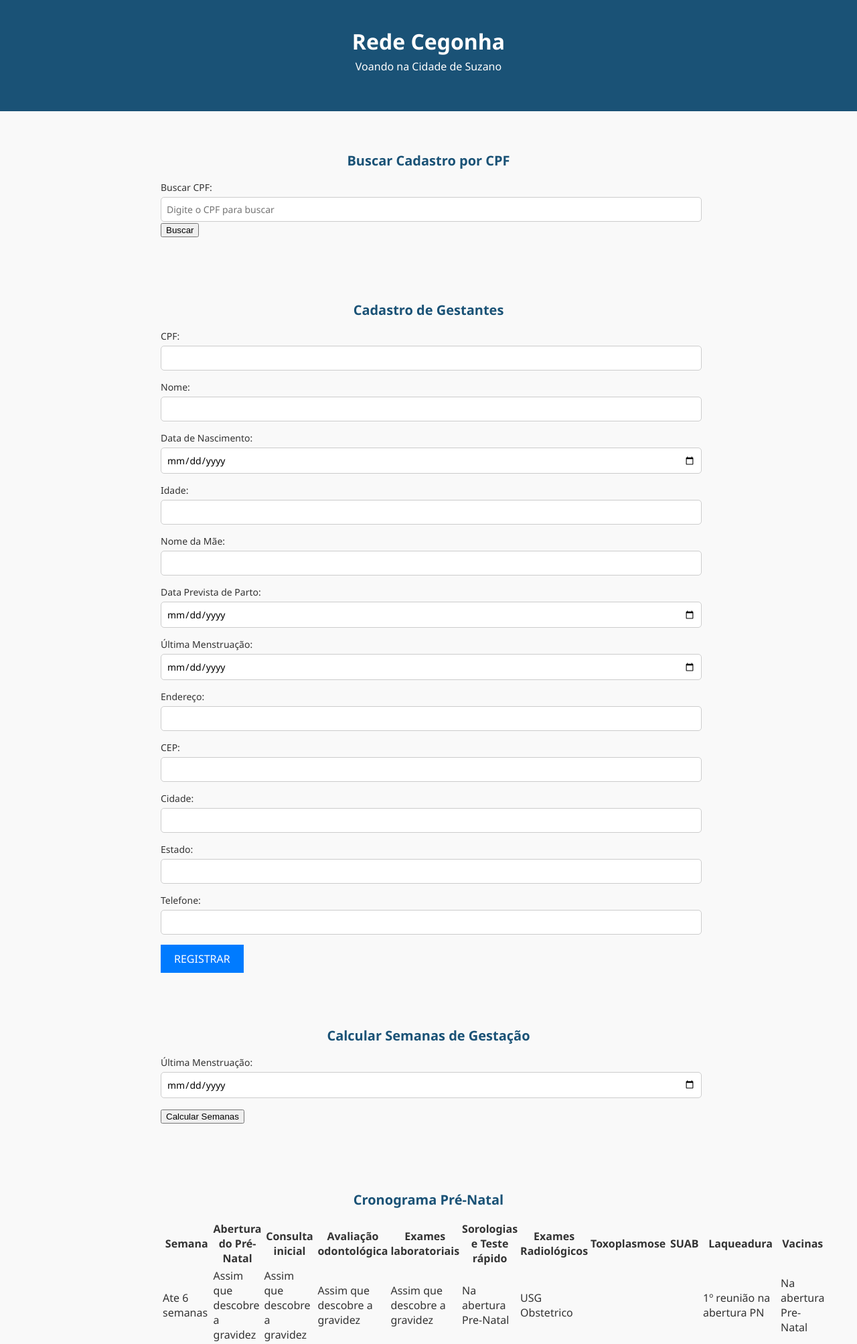
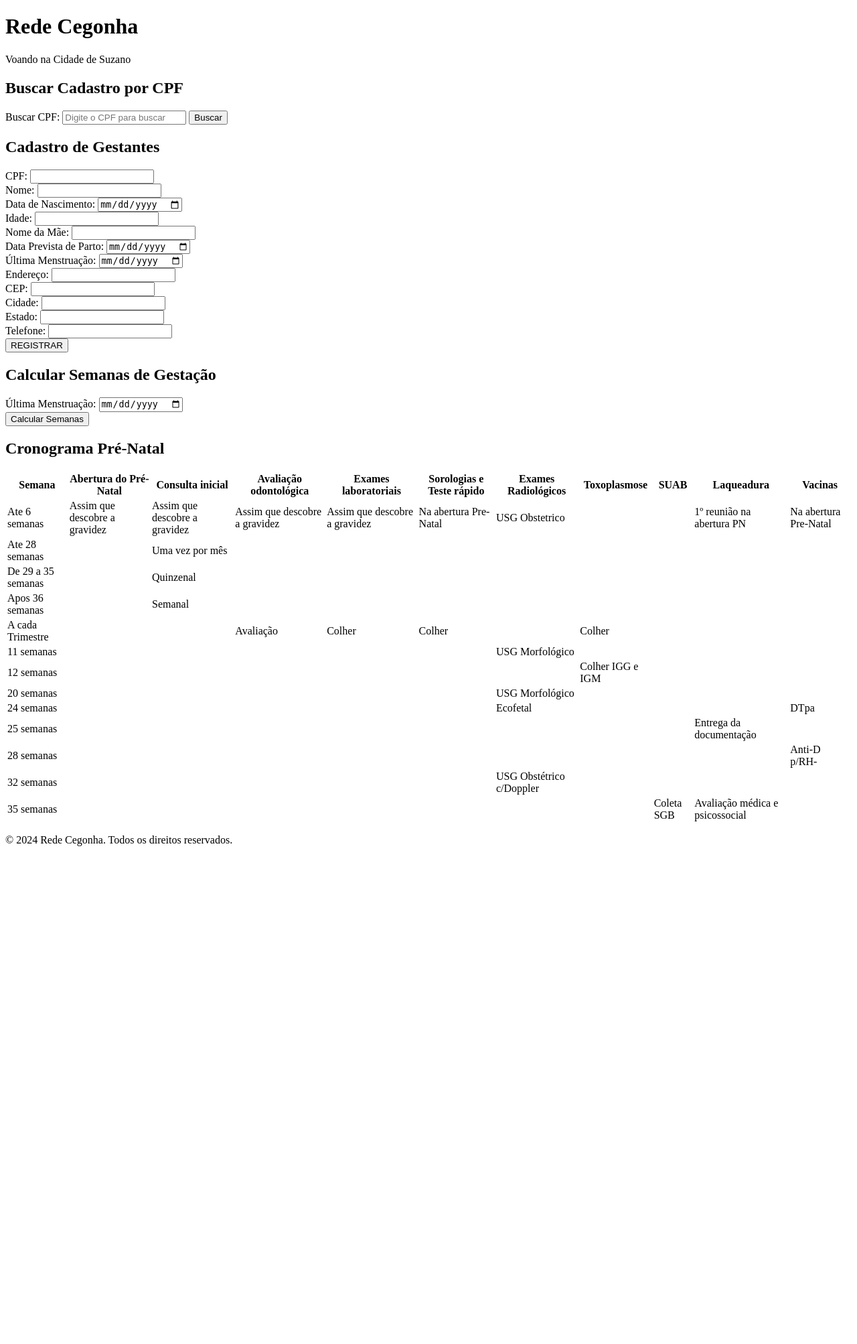
Before and after one commit to projetopi01/projeto-pi-02, a Flask app: page /cadastro_gestante in a window 1280 px wide. Shown: the top 2006 px of the page at 67% size. After the commit the page ends 1263 px from the top, so only its background shows below. Run offline with Flask 3, Linux system fonts and the light colour scheme.

Commit message:
cadastro_gestante.html

```diff
--- a/backend/templates/cadastro_gestante.html
+++ b/backend/templates/cadastro_gestante.html
@@ -4,91 +4,6 @@
     <meta charset="UTF-8">
     <meta name="viewport" content="width=device-width, initial-scale=1.0">
     <title>Cadastro de Gestantes - Rede Cegonha</title>
-    <style>
-        body {
-            font-family: 'Segoe UI', Tahoma, Geneva, Verdana, sans-serif;
-            background-color: #f9f9f9;
-            color: #333;
-            margin: 0;
-            padding: 0;
-        }
-
-        .container {
-            max-width: 800px;
-            margin: 0 auto;
-            padding: 20px;
-        }
-
-        .header {
-            background-color: #1a5276;
-            color: #fff;
-            padding: 20px;
-            text-align: center;
-        }
-
-        .header h1 {
-            margin: 0;
-            font-size: 32px;
-            font-weight: bold;
-            font-family: 'Segoe UI', Tahoma, Geneva, Verdana, sans-serif;
-        }
-
-        .header p.subtitle {
-            margin-top: 5px;
-            font-size: 16px;
-            font-family: 'Segoe UI', Tahoma, Geneva, Verdana, sans-serif;
-        }
-
-        .section-title {
-            color: #1a5276;
-            margin-top: 40px;
-            font-size: 20px;
-            text-align: center;
-            font-family: 'Segoe UI', Tahoma, Geneva, Verdana, sans-serif;
-        }
-
-        .form-group {
-            margin-bottom: 15px;
-        }
-
-        .form-group label {
-            display: block;
-            margin-bottom: 5px;
-            font-size: 14px;
-            font-family: 'Segoe UI', Tahoma, Geneva, Verdana, sans-serif;
-        }
-
-        .form-group input {
-            width: calc(100% - 10px);
-            padding: 8px;
-            font-size: 14px;
-            border: 1px solid #ccc;
-            border-radius: 5px;
-            font-family: 'Segoe UI', Tahoma, Geneva, Verdana, sans-serif;
-        }
-
-        .btn-submit {
-            background-color: #007bff;
-            color: #fff;
-            border: none;
-            padding: 10px 20px;
-            font-size: 16px;
-            cursor: pointer;
-            font-family: 'Segoe UI', Tahoma, Geneva, Verdana, sans-serif;
-        }
-
-        .btn-submit:hover {
-            background-color: #0056b3;
-        }
-
-        .footer {
-            background-color: #1a5276;
-            color: #fff;
-            padding: 20px;
-            text-align: center;
-            margin-top: 20px;
-        }
-    </style>
 </head>
     <header class="header">
         <div class="container">
```
